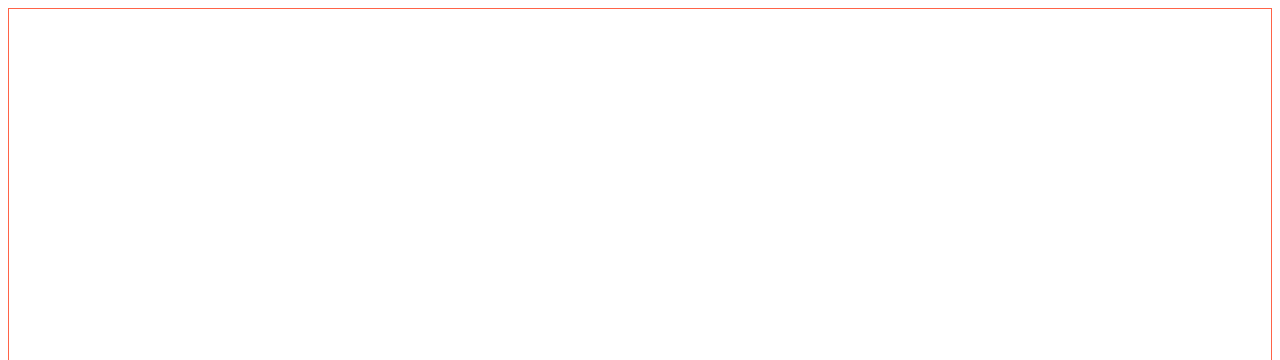
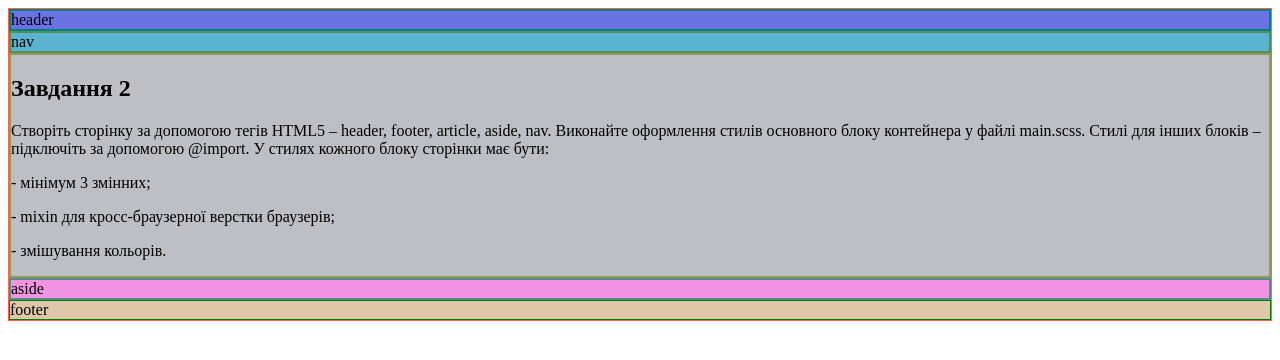
Before and after one commit to SerhiiHats/Homework-7-html-css-advanced, a website built with webpack: page task2/src/template.html in a window 1280 px wide. Shown: the top 360 px of the page. Built offline with nearby package versions, Linux system fonts and the light colour scheme.

Commit message:
add first layout in task2

```diff
--- a/task2/src/styles/_article.scss
+++ b/task2/src/styles/_article.scss
@@ -0,0 +1,10 @@
+$colorBack: rgb(190, 191, 196);
+$border: 2px solid rgb(142, 156, 89);
+$color: black;
+
+.article {
+   grid-area: article;
+   background-color: $colorBack;
+   border: $border;
+   color: $color;
+}
--- a/task2/src/styles/_aside.scss
+++ b/task2/src/styles/_aside.scss
@@ -0,0 +1,8 @@
+$colorBack: rgb(241, 147, 224);
+$border: 2px solid rgb(84, 139, 143);
+
+.aside {
+   grid-area: aside;
+   background-color: $colorBack;
+   border: $border;
+}
--- a/task2/src/styles/_footer.scss
+++ b/task2/src/styles/_footer.scss
@@ -0,0 +1,8 @@
+$colorBack: rgb(223, 199, 169);
+$border: 1px solid green;
+
+.footer {
+   grid-area: footer;
+   background-color: $colorBack;
+   border: $border;
+}
--- a/task2/src/styles/_header.scss
+++ b/task2/src/styles/_header.scss
@@ -0,0 +1,8 @@
+$colorBack: rgb(106, 114, 228);
+$border: 2px solid rgb(0, 128, 128);
+
+.header {
+   grid-area: header;
+   background-color: $colorBack;
+   border: $border;
+}
--- a/task2/src/styles/_nav.scss
+++ b/task2/src/styles/_nav.scss
@@ -0,0 +1,8 @@
+$colorBack: rgb(90, 180, 207);
+$border: 2px solid rgb(84, 143, 87);
+
+.nav {
+   grid-area: nav;
+   background-color: $colorBack;
+   border: $border;
+}
--- a/task2/src/styles/index.scss
+++ b/task2/src/styles/index.scss
@@ -3,12 +3,25 @@
   src: url("../fonts/Inter.ttf");
 }
 
-// @import 'variables';
+@import "header";
+@import "nav";
+@import "article";
+@import "aside";
+@import "footer";
+
 // @import 'scaffolding';
 
 #root {
-  max-width: 1480px;
+  // max-width: 1480px;
   margin: auto;
   border: 1px solid tomato;
-  height: 700px;
+  // height: 700px;
+  // display: grid;
+  // grid-template-columns: 200px 1fr 200px;
+  // grid-template-rows: 150px 1fr 150px;
+  // grid-template-areas:
+  //   "nav" "header" "header"
+  //   "nav" "article" "aside"
+  //   "nav" "footer" "footer";
+  // gap: 10px;
 }
--- a/task2/src/template.html
+++ b/task2/src/template.html
@@ -13,11 +13,20 @@
 
 <body>
   <div id="root">
-    <header></header>
-    <nav></nav>
-    <article></article>
-    <nav></nav>
-    <footer></footer>
+    <header class="header">header</header>
+    <nav class="nav">nav</nav>
+    <article class="article">
+      <h2>Завдання 2</h2>
+      <p>
+        Створіть сторінку за допомогою тегів HTML5 – header, footer, article, aside, nav. Виконайте оформлення стилів
+        основного блоку контейнера у файлі main.scss. Стилі для інших блоків – підключіть за допомогою @import. У стилях
+        кожного блоку сторінки має бути:</p>
+      <p>- мінімум 3 змінних;</p>
+      <p>- mixin для кросс-браузерної верстки браузерів;</p>
+      <p>- змішування кольорів.</p>
+    </article>
+    <aside class="aside">aside</aside>
+    <footer class="footer">footer</footer>
   </div>
 </body>
 
```
